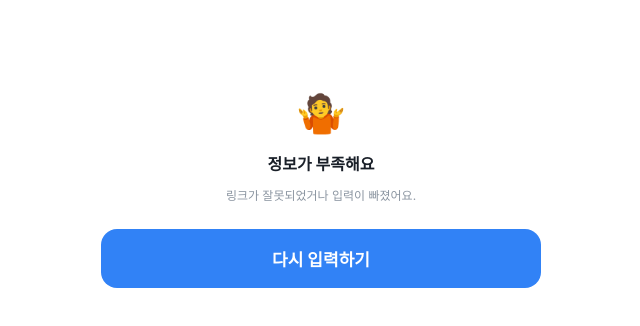
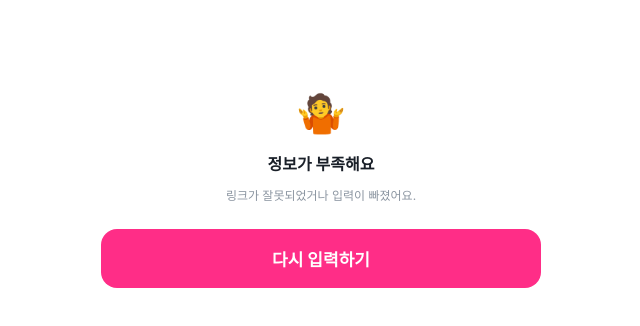
Before and after one commit to seulkikim900117/heojyeo-mareo, a Next.js app: page /result in a window 1280 px wide. Shown: the top 326 px of the page, without its empty margins (319-959 px from the left). Built offline with nearby package versions, Linux system fonts and the light colour scheme.

Commit message:
Change color variables and update gradients in CSS

```diff
--- a/app/globals.css
+++ b/app/globals.css
@@ -4,8 +4,8 @@
    ============================================================ */
 
 :root {
-  --blue: #3182f6; /* 토스 블루 */
-  --blue-dark: #1b64da;
+    --blue: #ff2d87; /* 핫핑크 */
+    --blue-dark: #d61a6f;
   --pink: #f04452;
   --bg: #ffffff;
   --bg-soft: #f9fafb;
@@ -207,7 +207,7 @@ select:focus {
 .gauge-fill {
   height: 100%;
   border-radius: 8px;
-  background: linear-gradient(90deg, #f04452, #f6a325, #3182f6);
+    background: linear-gradient(90deg, #f6a325, #ff5f9e, #ff2d87);
   transition: width 1s ease;
 }
 
@@ -221,7 +221,7 @@ select:focus {
   margin: 3px 4px 3px 0;
 }
 .tag-good {
-  background: #e8f3ff;
+    background: #ffe6f2;
   color: var(--blue-dark);
 }
 .tag-bad {
```
